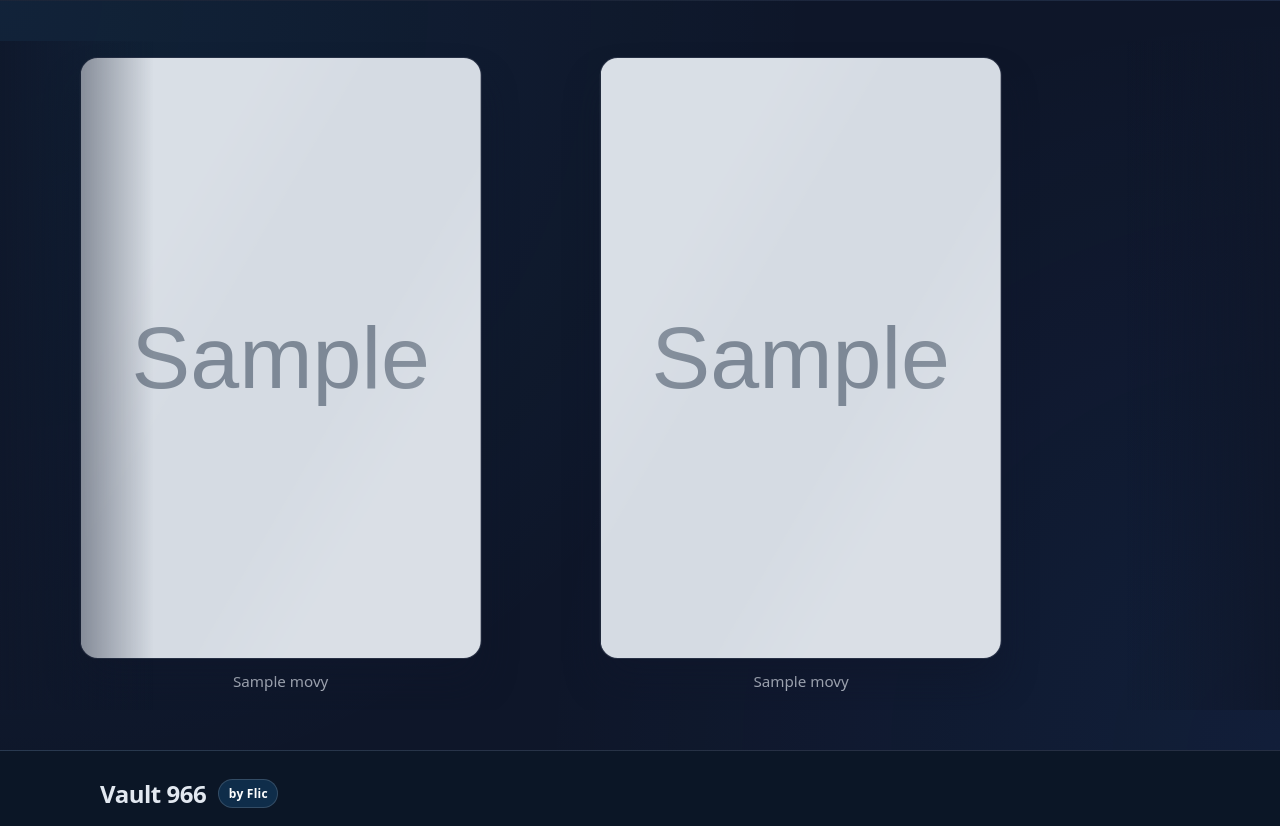
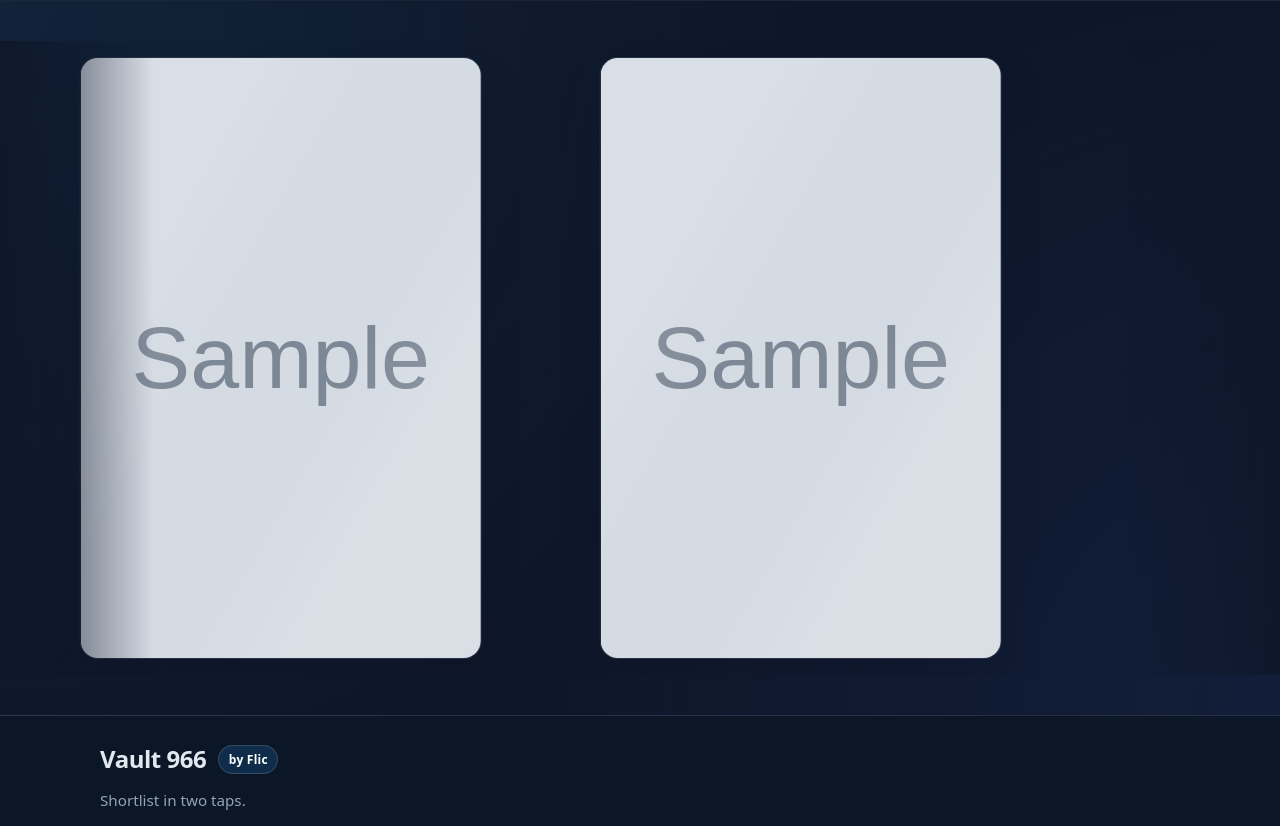
Before and after one commit to cmsjade5000/Vault966R2, a FastAPI app: page /ui/movies in a window 1280 px wide. Shown: the top 826 px of the page. Run offline with FastAPI, Linux system fonts and the light colour scheme; tables that the repository leaves empty hold one stand-in row (values such as "Sample post"); grey boxes marked "Sample" are stand-in pictures.

Commit message:
Remove carousel poster captions

```diff
--- a/static/css/movies.css
+++ b/static/css/movies.css
@@ -42,9 +42,9 @@
   box-sizing: border-box;
 }
 
+
 .poster-banner__item {
   display: grid;
-  gap: 0.65rem;
   justify-items: center;
   min-width: clamp(120px, 12vw, 180px);
 }
@@ -72,14 +72,6 @@
   background: linear-gradient(120deg, rgba(255, 255, 255, 0.1) 25%, transparent 40%, transparent 60%, rgba(255, 255, 255, 0.12) 75%);
   mix-blend-mode: screen;
   pointer-events: none;
-}
-
-.poster-banner__caption {
-  font-size: clamp(0.75rem, 1.4vw, 0.95rem);
-  color: rgba(226, 232, 240, 0.85);
-  text-align: center;
-  font-weight: 500;
-  max-width: 14ch;
 }
 
 @keyframes poster-banner-scroll {
--- a/templates/movies_grid.html
+++ b/templates/movies_grid.html
@@ -21,7 +21,6 @@
               />
               <span class="poster-banner__shine" aria-hidden="true"></span>
             </div>
-            <figcaption class="poster-banner__caption">{{ movie.title }}</figcaption>
           </figure>
         {% endfor %}
       </div>
```
